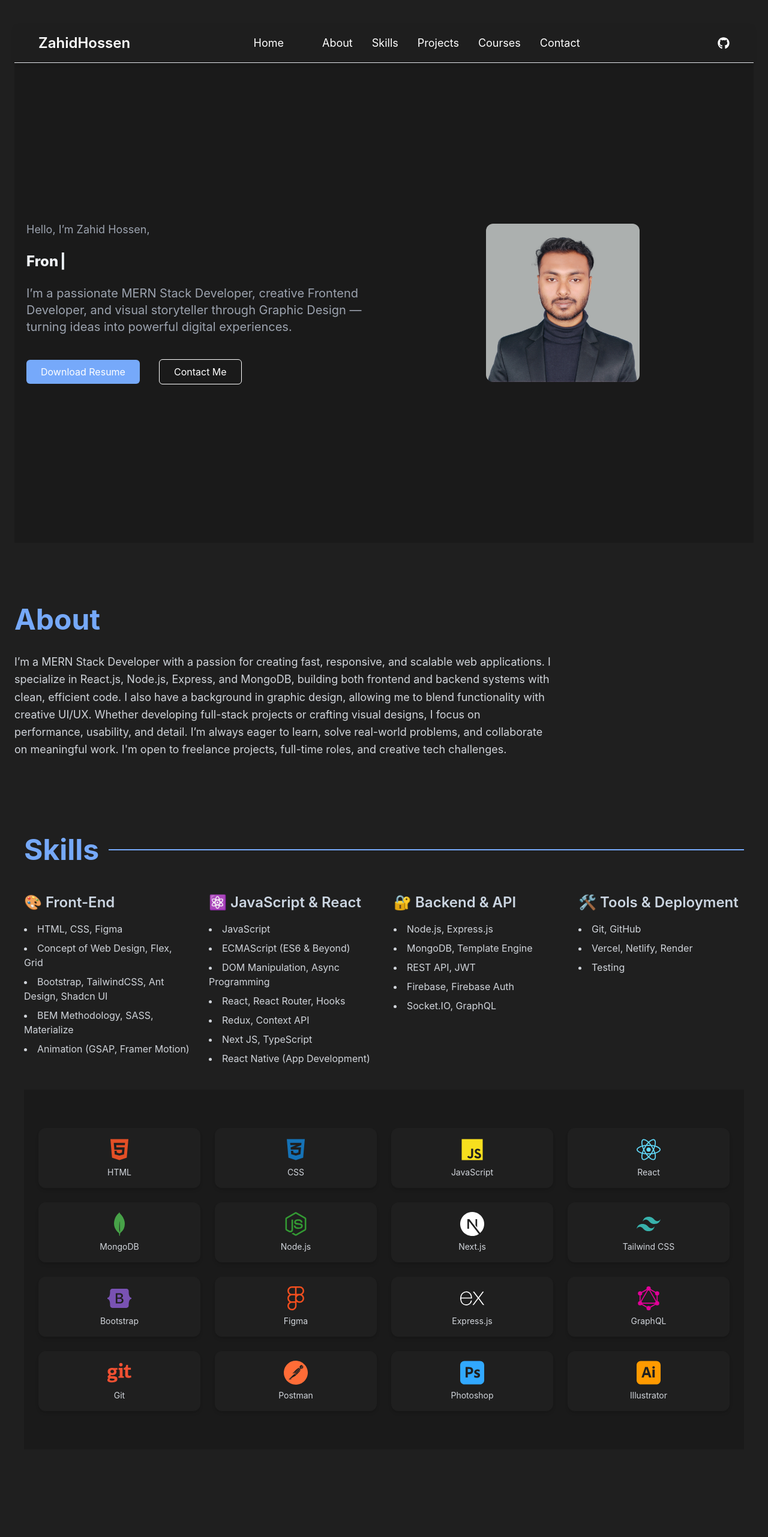
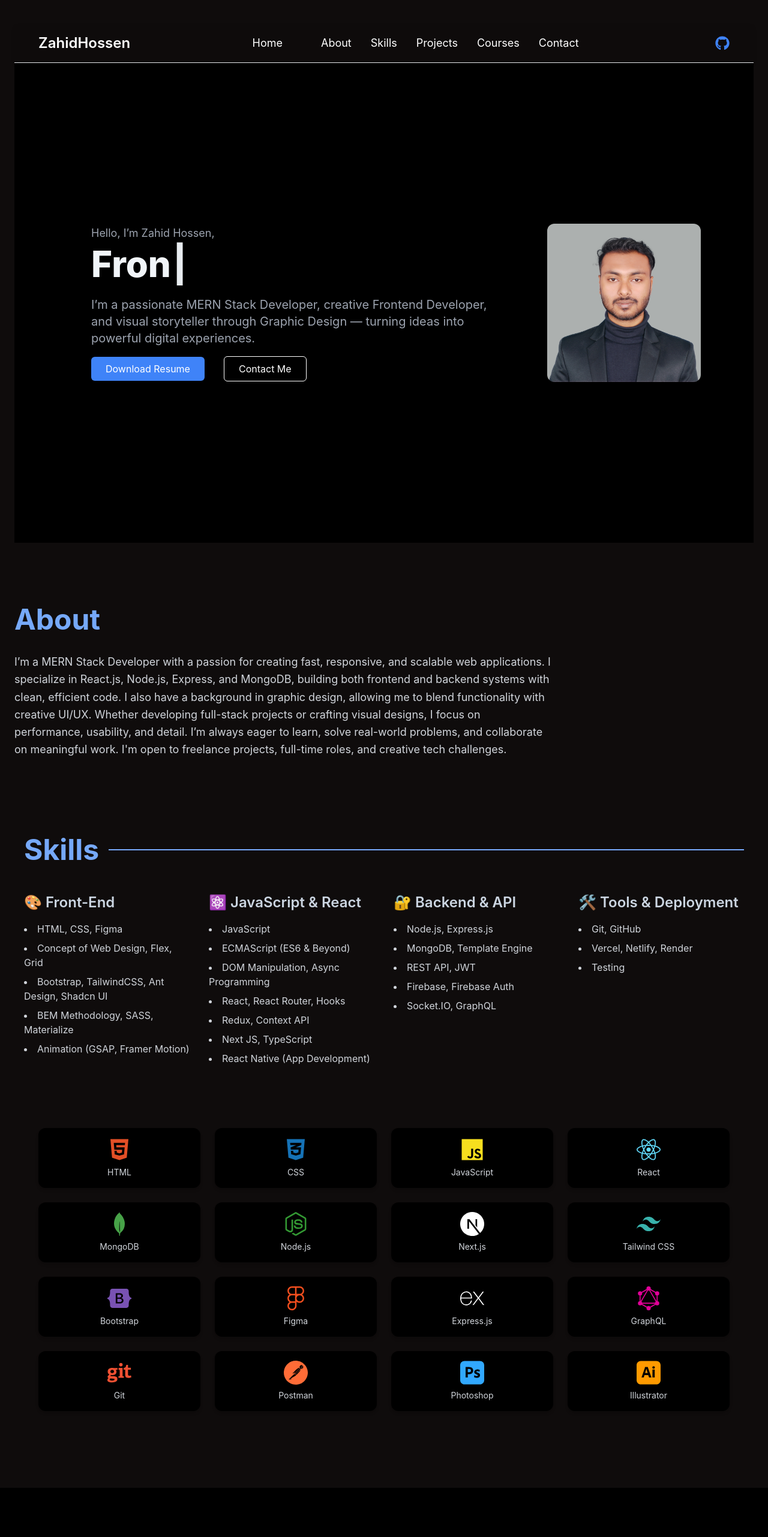
Before and after one commit to JahidWebDev/Portfolio, a React (Vite) app: page / in a window 1280 px wide. Shown: the top 2563 px of the page at 60% size. Built offline with nearby package versions, Linux system fonts and the light colour scheme.

Commit message:
complete project

```diff
--- a/src/Components/About.jsx
+++ b/src/Components/About.jsx
@@ -2,7 +2,7 @@ import React from "react";
 
 const About = () => {
   return (
-    <section id="about" className="bg-[#1f1f1f] text-white px-6 md:px-20 py-16">
+    <section id="about" className="bg-[#0f0c0c]  text-white px-6 md:px-20 py-16">
       {/* Section Title */}
       <div className="flex items-center gap-4 mb-8">
         <h2 className="text-5xl font-bold text-blue-400">About</h2>
--- a/src/Components/Contact.jsx
+++ b/src/Components/Contact.jsx
@@ -31,7 +31,7 @@ const Contact = () => {
   return (
     <section
       id="contact"
-      className="bg-[#121212] text-white py-20 px-6 md:px-20 flex justify-center"
+      className="bg-[#000000] text-white py-20 px-6 md:px-20 flex justify-center"
     >
       <div className="max-w-6xl w-full">
         <h2 className="text-4xl font-bold text-blue-400 mb-12 text-left">
--- a/src/Components/Experience.jsx
+++ b/src/Components/Experience.jsx
@@ -35,12 +35,12 @@ const experiences = [
 
 const Experience = () => {
   return (
-    <section id="experience" className="bg-[#121212] text-white px-6 md:px-20 py-20">
+    <section id="experience" className="bg-[#000000] text-white px-6 md:px-20 py-20">
      <div className="flex items-center gap-4 mb-12">
       <h2 className="text-5xl font-bold text-blue-400 capitalize whitespace-nowrap">
         Courses
       </h2>
-      <div className="flex-grow h-[2px] bg-blue-400"></div>
+      {/* <div className="flex-grow h-[2px] bg-blue-400"></div> */}
     </div>
       <div className="space-y-10">
         {experiences.map((exp, index) => (
--- a/src/Components/Footer.jsx
+++ b/src/Components/Footer.jsx
@@ -3,13 +3,13 @@ import { FaGithub, FaFacebook, FaLinkedin } from "react-icons/fa";
 
 const Footer = () => {
   return (
-    <footer className="bg-[#121212] text-gray-400 py-6 px-4 ">
+    <footer className="bg-[#000000] text-gray-400 py-6 px-4 ">
       <div className="max-w-6xl mx-auto flex flex-col md:flex-row justify-between items-center gap-4">
         {/* Copyright */}
         <p className="text-sm">&copy; {new Date().getFullYear()} Zahid Hossen. All rights reserved.</p>
 
         {/* Social Icons */}
-        <div className="flex gap-4 text-xl">
+        <div className="flex gap-4 text-xl  text-blue-400">
           <a
             href="https://github.com/JahidWebDev"
             target="_blank"
--- a/src/Components/Hero.jsx
+++ b/src/Components/Hero.jsx
@@ -18,9 +18,9 @@ const Hero = () => {
   ];
 
   return (
-    <div className="min-h-screen bg-[#1f1f1f] text-white px-6 md:px-20 py-10">
+    <div className="min-h-screen  bg-[#0f0c0c] text-white px-6 md:px-20 py-10">
       <nav className="sticky top-0 left-0 right-0 z-50 px-6 py-4 shadow-md
-                bg-[#1f1f1f]/30 backdrop-blur-md backdrop-saturate-150
+                bg-[#0f0c0c]/30 backdrop-blur-md backdrop-saturate-150
                 border-b border-white/10 text-white">
         <div className="max-w-6xl mx-auto flex justify-between items-center">
           <h1 className="text-2xl font-semibold">ZahidHossen</h1>
@@ -39,7 +39,7 @@ const Hero = () => {
             href="https://github.com/JahidWebDev"
             target="_blank"
             rel="noopener noreferrer"
-            className="ml-6 text-xl hover:text-gray-400 hidden md:inline"
+            className="ml-6 text-2xl text-blue-500 hover:text-gray-400 hidden md:inline"
           >
             <FaGithub />
           </a>
@@ -79,11 +79,12 @@ const Hero = () => {
       </nav>
 
       {/* Hero Section */}
-      <section className="bg-[#1a1a1a] text-white min-h-screen flex items-center justify-between px-5 md:px-19">
+      <section className="bg-[#000000]  text-white min-h-screen flex items-center justify-between px-4 md:px-19">
         {/* Left Content */}
-        <div className="flex-1 space-y-6">
-          <h3 className="text-lg text-gray-400">Hello, I’m Zahid Hossen,</h3>
-          <h1 className="text-2xl md:text-6xl font-extrabold leading-tight text-slate-100">
+        <div className="flex-2 space-y-6 ">
+         <div className="ml-28">
+              <h3 className="text-lg text-gray-400">Hello, I’m Zahid Hossen,</h3>
+          <h1 className="text-6xl md:text-6xl font-extrabold leading-tight text-slate-100">
             <Typewriter
               words={[
                 'MERN Stack Developer',
@@ -103,7 +104,7 @@ const Hero = () => {
             <a
               href="/resume.pdf"
               download
-              className="inline-block bg-blue-400 hover:bg-blue-700 text-white px-6 py-2 rounded-md text-center"
+              className="inline-block bg-blue-500 hover:bg-blue-700 text-white px-6 py-2 rounded-md text-center"
             >
               Download Resume
             </a>
@@ -114,6 +115,7 @@ const Hero = () => {
               Contact Me
             </a>
           </div>
+         </div>
 
         </div>
 
--- a/src/Components/MySkills.jsx
+++ b/src/Components/MySkills.jsx
@@ -35,7 +35,7 @@ const skills = [
 
 const MySkills = () => {
     return (
-       <section id="skills" className="bg-[#1f1f1f] text-white px-6 md:px-20 py-16">
+       <section id="skills" className="bg-[#0f0c0c] text-white px-6 md:px-20 py-16">
   <div className=" min-h-screen mx-auto px-4">
     {/* Title */}
     <div className="flex items-center blue-600 gap-4 mb-12">
@@ -95,14 +95,14 @@ const MySkills = () => {
         </ul>
       </div>
     </div>
-     <section id="skills" className="bg-[#1a1a1a] text-white mt-10 px-6 md:px-20 py-16">
+     <section id="skills" className=" text-white mt-10 px-6 md:px-20 py-16">
       <div className="max-w-6xl mx-auto">
 
         <div className="grid grid-cols-2 sm:grid-cols-3 md:grid-cols-4 gap-6">
           {skills.map((skill, index) => (
             <div
               key={index}
-              className="flex flex-col items-center justify-center p-4 bg-[#1f1f1f] rounded-xl shadow-md hover:scale-105 transition-transform duration-300 group"
+              className="flex flex-col items-center justify-center p-4 bg-[#000000] rounded-xl shadow-md hover:scale-105 md:hover:shadow-blue-500/100 transition-transform duration-300 group"
             >
               <div
                 className="mb-2 transition-colors duration-300"
--- a/src/Components/Projects.jsx
+++ b/src/Components/Projects.jsx
@@ -32,12 +32,12 @@ const projects = [
 
 const Projects = () => {
   return (
-    <section className="bg-[#1f1f1f] text-white px-6 md:px-20 py-20" id="projects">
+    <section className="bg-[#000000] text-white px-6 md:px-20 py-20" id="projects">
      <div className="flex items-center gap-4 mb-12">
       <h2 className="text-5xl font-bold text-blue-400 capitalize whitespace-nowrap">
         Projects
       </h2>
-      {/* <div className="flex-grow h-[2px] bg-blue-600"></div> */}
+      {/* <div className="flex-grow h-[2px] bg-blue-400"></div> */}
     </div>
       <div className="grid md:grid-cols-3 gap-8">
         {projects.map((project, index) => (
```
